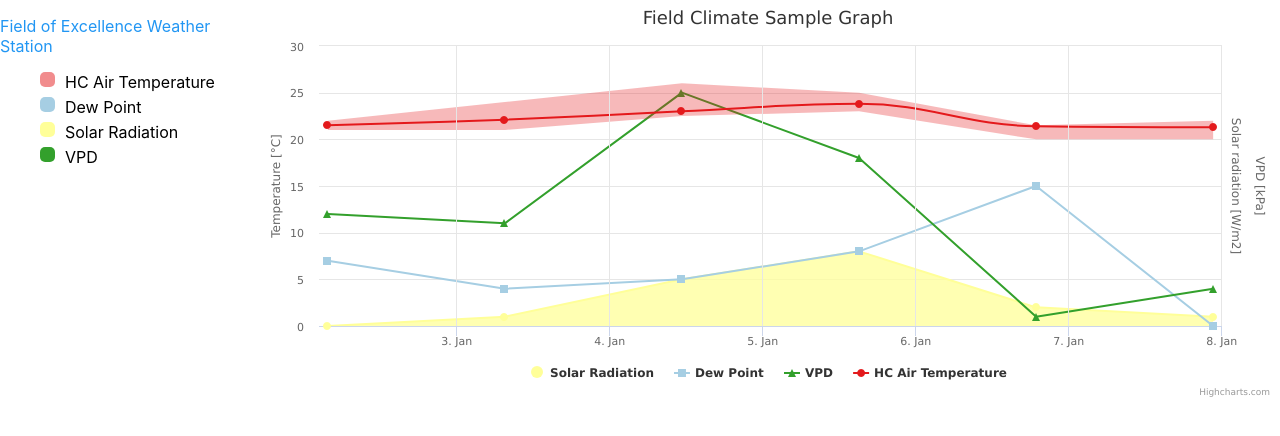
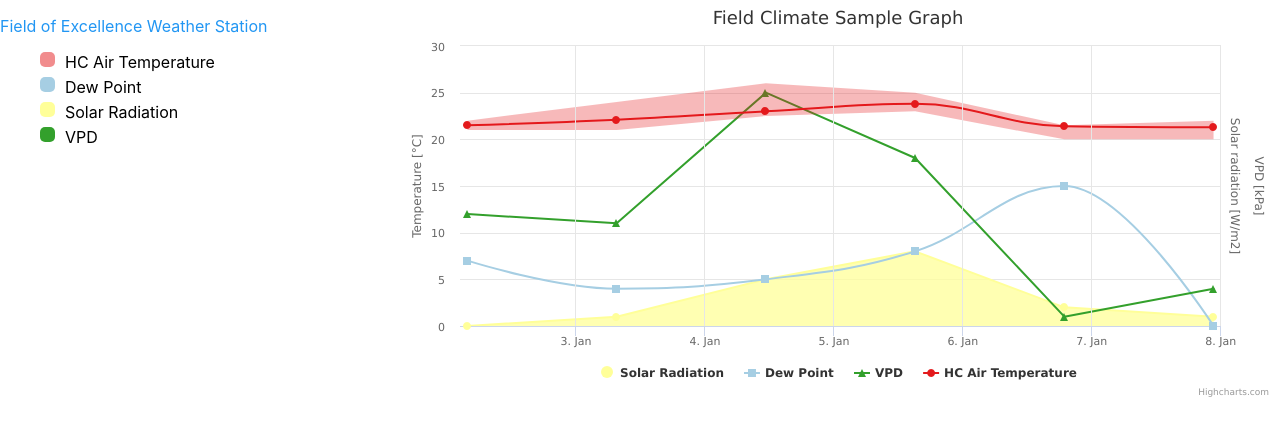
Before and after one commit to Meghanath91/datavisualisation, a React (Create React App) app: page / in a window 1280 px wide. Shown: the top 436 px of the page. Built offline with nearby package versions, Linux system fonts and the light colour scheme.

Commit message:
refactor code

```diff
--- a/src/app/components/MainPage.js
+++ b/src/app/components/MainPage.js
@@ -11,7 +11,6 @@ import color from "../config/colors";
  * @return {HTML}
  */
 export default function MainPage() {
-
   const [showHCAirTemperature, setShowHCAirTemperature] = useState(true);
   const [showSolarRadiation, setShowSolarRadiation] = useState(true);
   const [showDewPoint, setShowDewPoint] = useState(true);
@@ -29,7 +28,7 @@ export default function MainPage() {
     {
       name: "Dew Point",
       id: "dewPoint",
-      type: "line",
+      type: "spline",
       color: color.dewPoint,
       data: data.dewPointData,
       visible: showDewPoint,
@@ -86,60 +85,19 @@ export default function MainPage() {
     setOptions({
       series: [
         {
-          name: "Solar Radiation",
-          id: "solarRadiation",
-          type: "area",
-          color: color.solarRadiation,
-          data: data.solarRadiationData,
           visible: showSolarRadiation,
         },
         {
-          name: "Dew Point",
-          id: "dewPoint",
-          type: "line",
-          color: color.dewPoint,
-          data: data.dewPointData,
           visible: showDewPoint,
-          marker: {
-            symbol: "square",
-          },
         },
         {
-          name: "VPD",
-          id: "vpd",
-          type: "line",
-          color: color.vpd,
-          data: data.vpdData,
           visible: showVpd,
-          marker: {
-            symbol: "triangle",
-          },
         },
         {
-          name: "HC Air Temperature",
-          id: "hcAirTemperature",
-          type: "spline",
-          color: color.hcAirTemperature,
-          data: data.averages,
           visible: showHCAirTemperature,
-          marker: {
-            symbol: "circle",
-          },
         },
         {
-          name: "range",
-          id: "range",
-          type: "arearange",
-          data: data.ranges,
-          lineWidth: 0,
-          linkedTo: ":hcAirTemperature",
-          color: color.hcAirTemperature,
-          fillOpacity: 0.3,
-          zIndex: 0,
           visible: showHCAirTemperature,
-          marker: {
-            enabled: false,
-          },
         },
       ],
     });
--- a/src/app/css/style.css
+++ b/src/app/css/style.css
@@ -30,7 +30,7 @@ ul {
   width: 100%;
 }
 .legend-list-container {
-  width: 25%;
+  width: 45%;
 }
 .legend-symbol-container {
   display: flex;
--- a/src/app/data/sampleData.js
+++ b/src/app/data/sampleData.js
@@ -6,6 +6,7 @@ export default Object.freeze({
     [400000000, 23, 25],
     [500000000, 20, 21.5],
     [600000000, 20, 22],
+
   ],
   averages: [
     [100000000, 21.5],
@@ -14,6 +15,7 @@ export default Object.freeze({
     [400000000, 23.8],
     [500000000, 21.4],
     [600000000, 21.3],
+
   ],
   solarRadiationData: [
     [100000000, 0],
@@ -22,6 +24,7 @@ export default Object.freeze({
     [400000000, 8],
     [500000000, 2],
     [600000000, 1],
+
   ],
   dewPointData: [
     [100000000, 7],
@@ -30,6 +33,7 @@ export default Object.freeze({
     [400000000, 8],
     [500000000, 15],
     [600000000, 0],
+
   ],
   vpdData: [
     [100000000, 12],
@@ -38,5 +42,6 @@ export default Object.freeze({
     [400000000, 18],
     [500000000, 1],
     [600000000, 4],
+
   ],
 });
```
